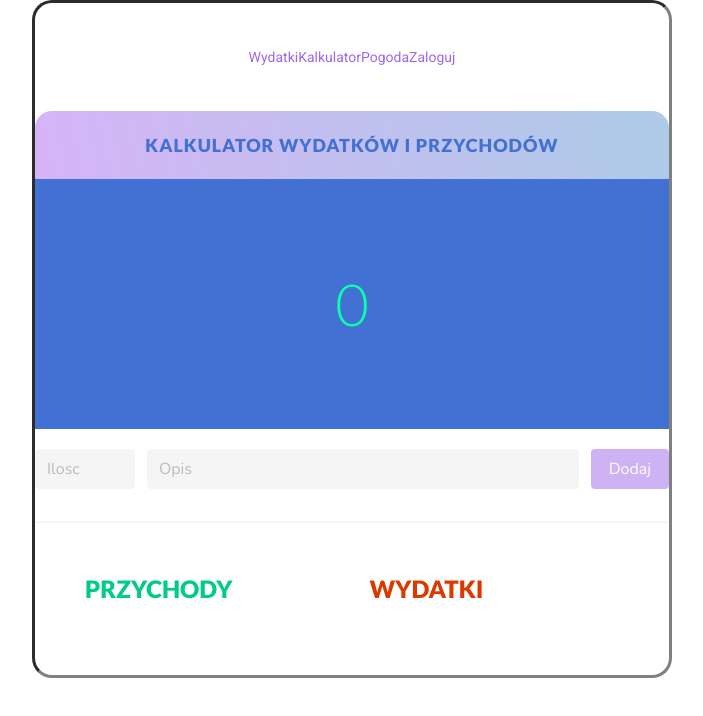
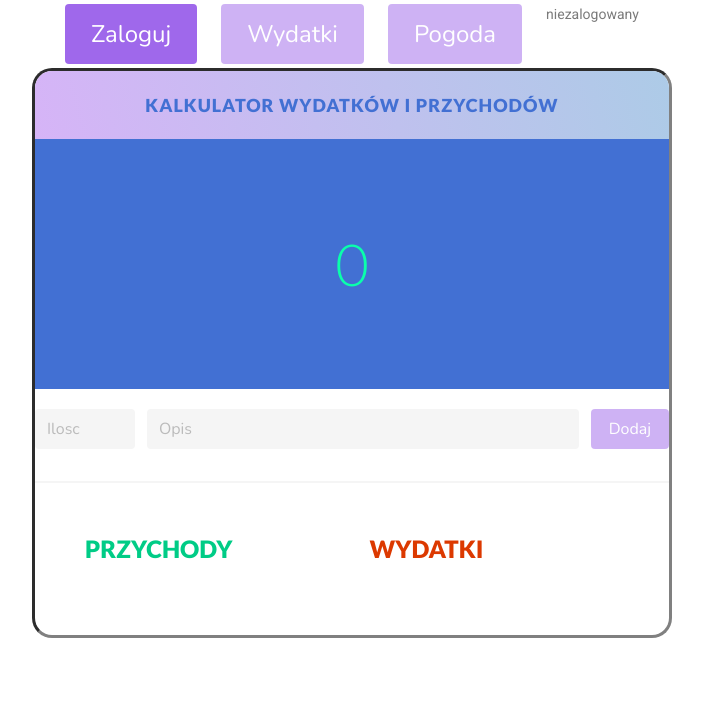
Before and after one commit to John-crichton/WydatkiCDV, an Angular app: page / in a window 1280 px wide. Shown: the top 716 px of the page, without its empty margins (288-991 px from the left). Built offline with nearby package versions, Linux system fonts and the light colour scheme.

Commit message:
PanelNaviCheckpoint2

```diff
--- a/src/app/panelnawi/panelnawi.component.html
+++ b/src/app/panelnawi/panelnawi.component.html
@@ -1,9 +1,25 @@
-<div class="panel-roboczy">
-  <a routerLink="/wydatki">Wydatki</a>
+<!-- <div class="has-text-success">
+  <a routerLink="/wydatki">Wydatki </a>
   <a>Kalkulator </a>
   <a>Pogoda </a>
-  <!-- <p>Login </p> -->
-  <a routerLink="/log"> Zaloguj </a>
-
+  <a routerLink="/log">Zaloguj </a>
+  <button  routerLink="/log" >Zaloguj </button>
+</div> -->
+<div class="">
+<div class="columns is-mobile has-text-grey">
+  <div class="column">
+    <button class="button is-primary is-large" routerLink="/log" >Zaloguj </button>
+  </div>
+  <div class="column">
+    <button class="button is-primary is-large" routerLink="/wydatki" [disabled]="!schalter">Wydatki </button>
+  </div>
+  <div class="column">
+    <button class="button is-primary is-large" routerLink="/pogoda" [disabled]="!schalter">Pogoda </button>
+  </div>
+  <div class="column">
+    <!-- <button class="button is-primary is-large">Jeszcze cos </button> -->
+    <p> {{ status }} </p>
+  </div>
+</div>
 </div>
 <router-outlet></router-outlet>
--- a/src/app/panelnawi/panelnawi.component.scss
+++ b/src/app/panelnawi/panelnawi.component.scss
@@ -1,4 +1,4 @@
-
+@import '../../main-styles.scss';
 .panel-roboczy{
     display: flex;
     text-align: center;
--- a/src/app/panelnawi/panelnawi.component.ts
+++ b/src/app/panelnawi/panelnawi.component.ts
@@ -9,6 +9,9 @@ export class PanelnawiComponent implements OnInit {
 
   constructor() { }
 
+public schalter: boolean
+public status:string = "niezalogowany"
+
   ngOnInit(): void {
   }
 
--- a/src/app/strona-glowna/strona-glowna.component.html
+++ b/src/app/strona-glowna/strona-glowna.component.html
@@ -1,8 +1,7 @@
-
+<div class="panel-roboczy">
+  <app-panelnawi style="padding: 20px;"></app-panelnawi>
+</div>
 <div class="body-class">
-  <div class="panelnawi">
-    <app-panelnawi style="padding: 20px;"></app-panelnawi>
-  </div>
 <div class="top-bar">
     <h1>Kalkulator wydatków i przychodów</h1>
 </div>
--- a/src/main-styles.scss
+++ b/src/main-styles.scss
@@ -48,3 +48,12 @@ $input-shadow: none;
 @import "../node_modules/bulma/sass/components/navbar.sass";
 @import "../node_modules/bulma/sass/layout/hero.sass";
 @import "../node_modules/bulma/sass/layout/section.sass";
+
+.panel-roboczy{
+  display: flex;
+  text-align: center;
+  height: 68px;
+  justify-content: center;
+  align-items: center;
+  flex-direction: inline;
+}
```
